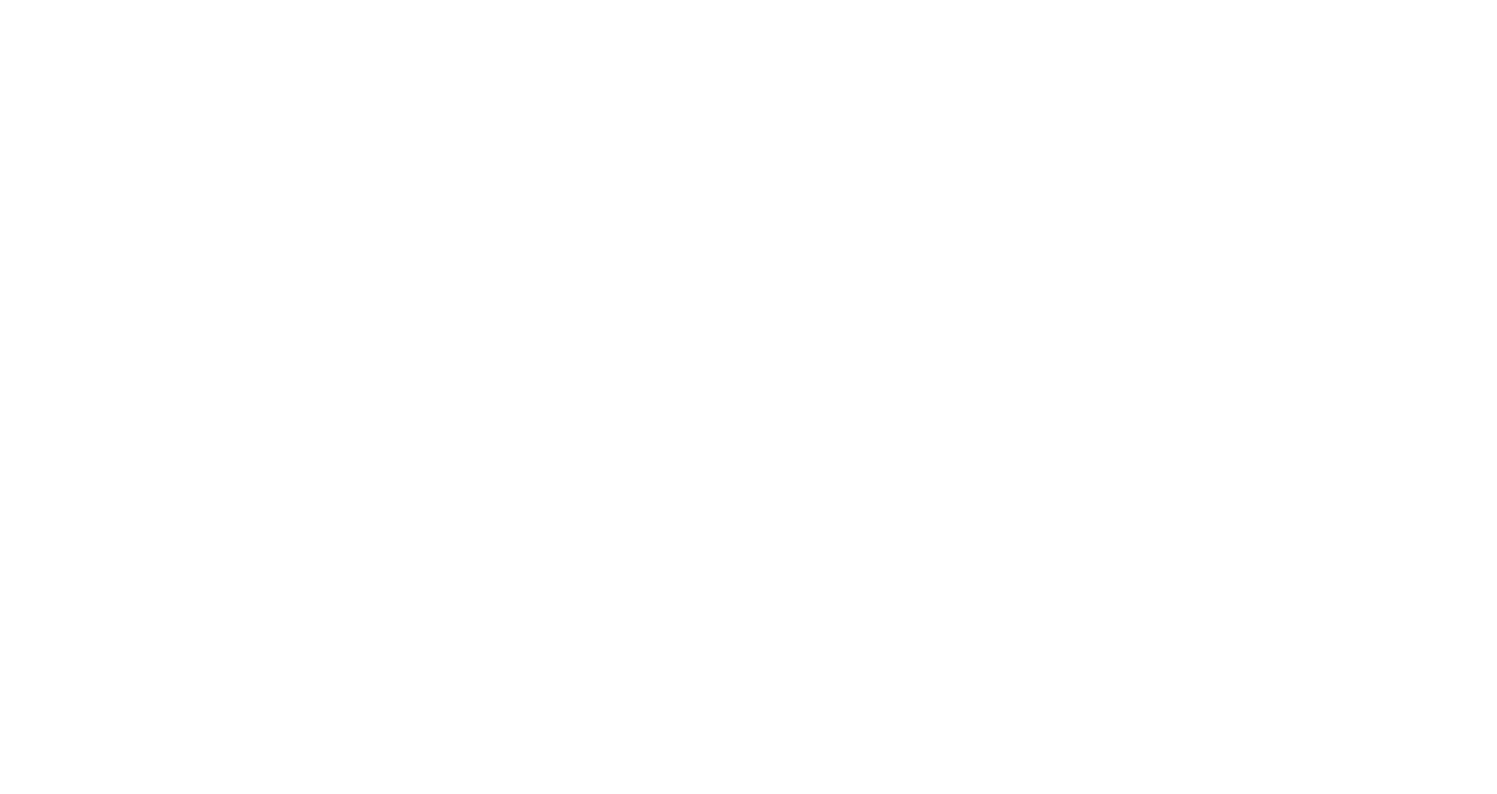
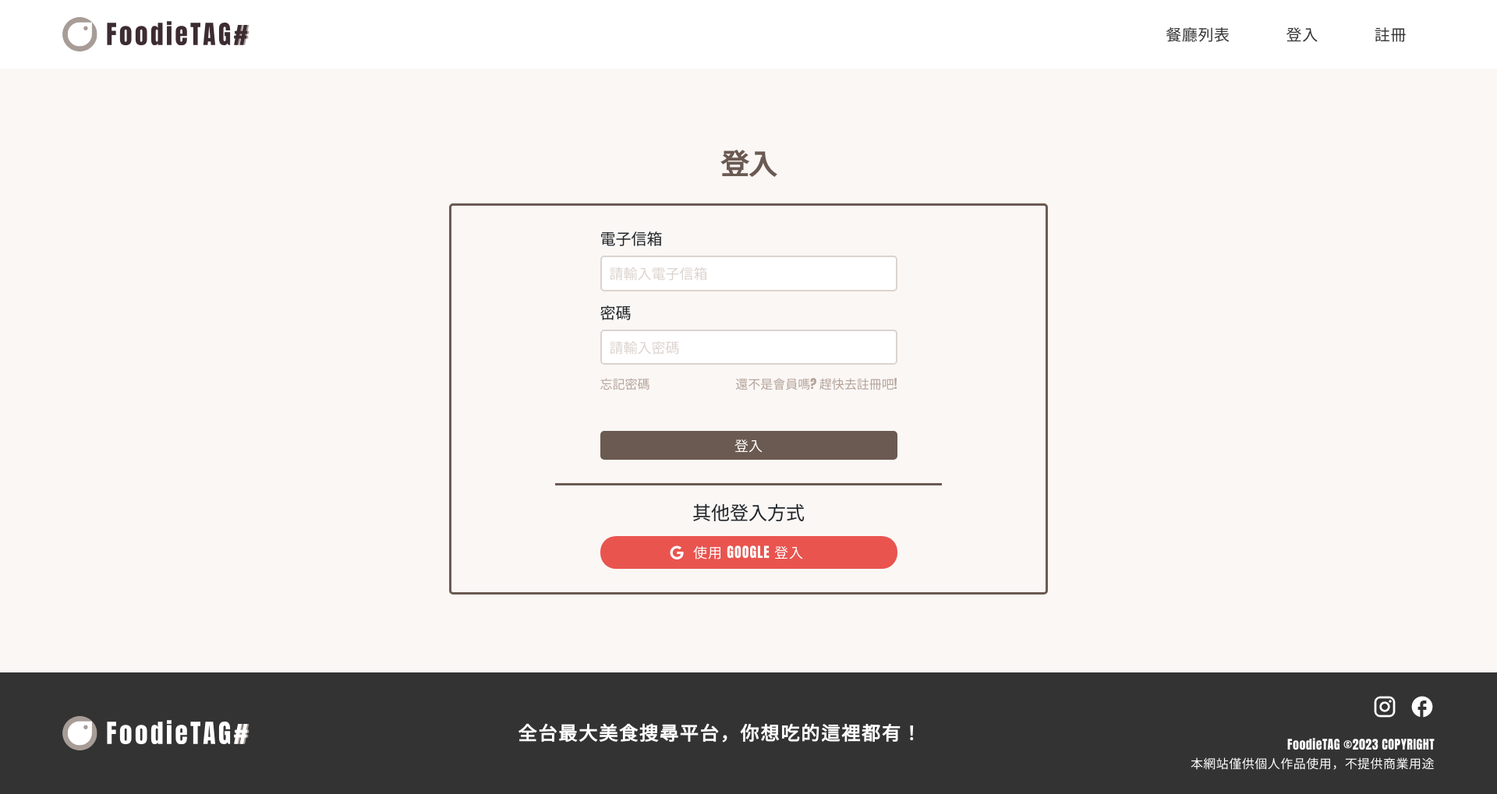
Before and after one commit to johnny891202/FoodieTAG, a website: page pages/login.html in a window 1280 px wide. Shown: the whole page at 78% size, 1920 px wide, since content can reach past the window. Before the commit the page ends 800 px from the top, so only its background shows below. Drawn offline with Linux system fonts and the light colour scheme.

Commit message:
完成登入頁面(login.html)切版

```diff
--- a/assets/all.scss
+++ b/assets/all.scss
@@ -5,6 +5,7 @@
 
 //將開發的共用元件路徑放這
 @import "./scss/component/button";
+@import "./scss/component/mixin";
 
 //將各自的scss檔放這裡
 @import "./scss/pages/index";
--- a/assets/scss/pages/_login.scss
+++ b/assets/scss/pages/_login.scss
@@ -0,0 +1,210 @@
+/* login樣式開始 */
+.wrap{
+    width: 1920px;
+    margin: 0 auto;
+    // 導覽列
+    .navbar{
+
+        padding: 20px 80px;
+        // LOGO
+        .logo{
+            background-image: url(./images/logo_big.svg);
+            display: block;
+            background-repeat: no-repeat;
+            width: 240px;
+            height: 48px;
+            @include hide-text;
+        }
+        .logo:hover{
+            opacity: 0.5;
+        }
+        // 選單
+        .navbar-menu{
+            display: flex;
+            margin-bottom: 0;
+            li{
+                font-family: Noto Sans TC;
+                font-size: 20px;
+                font-style: normal;
+                font-weight: 500;
+                line-height: 30px;
+                letter-spacing: 0.6px;
+                margin: 0 12px;
+                a{
+                    display: block;
+                    color: #363636;
+                    padding: 0 24px;
+                }
+                a:hover{
+                    color: #B5A39A;
+                }
+            }
+        }
+    }
+    // 登入欄位
+    .login-form{
+        padding: 100px 0;
+        background-color: #FAF7F5;
+        h2{
+            text-align: center;
+            margin-bottom: 30px;
+            color: #6B5A52;
+        }
+        form{
+            width: 40%;
+            margin: 0 auto;
+            border: 3px solid #6B5A52;
+            border-radius: 5px;
+            display: flex;
+            flex-direction: column;
+            align-items: center;
+            padding: 30px 0;
+            .content{
+                width: 50%;
+                label{
+                    display: block;
+                    font-size: 20px;
+                    font-family: Noto Sans TC;
+                    margin-bottom: 10px;
+                }
+                input{
+                    width: 100%;
+                    margin-bottom: 15px;
+                    padding: 10px;
+                    font-size: 18px;
+                    border: 2px solid #DCD3CE;
+                    border-radius: 5px;
+                }
+                input:focus{
+                    border: 2px solid #B5A39A;
+                    outline: 0;
+                }
+                ::placeholder{
+                    color: #DCD3CE;
+                }
+                .login-link{
+                    display: flex;
+                    justify-content: space-between;
+                    margin-bottom: 50px;
+                    a{
+                        color: #B5A39A;
+                    }
+                    a:hover{
+                        color: #6B5A52;
+                    }
+                }
+                button{
+                    width: 100%;
+                    padding: 8px 0;
+                    font-size: 18px;
+                    border: 0;
+                    border-radius: 5px;
+                    background-color: #6B5A52;
+                    color: #FFFFFF;
+                    margin-bottom: 30px;
+                }
+                button:hover{
+                    opacity: 0.8;
+                }
+            }
+            .other-login{
+                width: 65%;
+                border-top: 3px solid #6B5A52;
+                p{
+                    text-align: center;
+                    margin-top: 20px;
+                    font-size: 24px;
+                }
+            }
+            .google-login{
+                width: 50%;
+                padding: 10px 0;
+                font-size: 18px;
+                letter-spacing: 1px;
+                border: 0;
+                border-radius: 20px;
+                background-color: #e9544f;
+                position: relative;
+                color: #FFFFFF;
+            }
+            .google-login:hover{
+                opacity: 0.5;
+            }
+            i::before{
+                color: #FFFFFF;
+                position: absolute;
+                top: 12px;
+                left: 90px;
+            }
+        }
+    }
+    // 頁尾
+    .footer{
+        padding: 28px 80px;
+        background-color: #333;
+        color: #FFFFFF;
+        display: flex;
+        justify-content: space-between;
+        align-items: center;
+        .footer-logo{
+            background-image: url(/assets/images/dark_logo_big.svg);
+            display: block;
+            background-repeat: no-repeat;
+            width: 240px;
+            height: 48px;
+            @include hide-text;
+        }
+        .slogan{
+            color: #FFFFFF;
+            font-family: Noto Sans TC;
+            font-size: 24px;
+            font-style: normal;
+            font-weight: 700;
+            line-height: 28.8px;
+            letter-spacing: 1.92px;
+        }
+        .logo-content{
+            display: flex;
+            flex-direction: column;
+            align-items: flex-end;
+            .footer-icon{
+                display: flex;
+                margin-bottom: 20px;
+                padding-left: 0;
+                li{
+                    .ig{
+                        background-image: url(/assets/images/instagram_icon.png);
+                        display: block;
+                        background-repeat: no-repeat;
+                        width: 32px;
+                        height: 32px;
+                        @include hide-text;
+                    }
+                    .fb{
+                        background-image: url(/assets/images/facebook_icon.png);
+                        display: block;
+                        background-repeat: no-repeat;
+                        width: 32px;
+                        height: 32px;
+                        @include hide-text;
+                        margin-left: 16px;
+                    }
+                }
+            }
+            span{
+                font-size: 16px;
+                font-style: normal;
+                line-height: 24px;
+                letter-spacing: 0.48px;
+            }
+            .copyright{
+                font-family: Anton;
+                font-weight: 400;
+            }
+            .logo-mark{
+                font-family: Noto Sans TC;
+                font-weight: 500;
+            }
+        }
+    }
+}
--- a/pages/login.html
+++ b/pages/login.html
@@ -4,9 +4,56 @@
     <meta charset="UTF-8">
     <meta name="viewport" content="width=device-width, initial-scale=1.0">
     <title>Document</title>
+    <link rel='stylesheet' href='https://cdnjs.cloudflare.com/ajax/libs/font-awesome/6.4.0/css/all.min.css'/>
     <link rel="stylesheet" href="../assets/all.css">
 </head>
 <body>
-
+    <div class="wrap">
+        <!-- 導覽列 -->
+        <div class="navbar">
+            <!-- LOGO -->
+            <a href="#" class="logo">FoodieTag#</a>
+            <!-- 選單 -->
+            <ul class="navbar-menu list-unstyled">
+                <li><a href="#">餐廳列表</a></li>
+                <li><a href="#">登入</a></li>
+                <li><a href="#">註冊</a></li>
+            </ul>
+        </div>
+        <!-- 登入欄位 -->
+        <div class="login-form">
+            <h2>登入</h2>
+            <form>
+                <div class="content">
+                    <label for="email">電子信箱</label>
+                    <input type="mail" id="email" placeholder="請輸入電子信箱">
+                    <label for="password">密碼</label>
+                    <input type="password" id="password" placeholder="請輸入密碼">
+                    <div class="login-link">
+                        <a href="#" class="forget-password">忘記密碼</a>
+                        <a href="#" class="signup-member">還不是會員嗎? 趕快去註冊吧!</a>
+                    </div>
+                    <button type="button">登入</button>
+                </div>
+                <div class="other-login">
+                    <p>其他登入方式</p>
+                </div>
+                <button type="button" class="google-login"><i class="fa-brands fa-google"></i>使用 GOOGLE 登入</button>
+            </form>
+        </div>
+        <!-- 頁尾 -->
+        <div class="footer">
+            <a href="#" class="footer-logo">FoodieTag#</a>
+            <span class="slogan">全台最大美食搜尋平台，你想吃的這裡都有！</span>
+            <div class="logo-content">
+                <ul class="footer-icon list-unstyled">
+                    <li><a href="#" class="ig">instagram</a></li>
+                    <li><a href="#" class="fb">facebook</a></li>
+                </ul>
+                <span class="copyright">FoodieTAG ©2023 COPYRIGHT</span>
+                <span class="logo-mark">本網站僅供個人作品使用，不提供商業用途</span>
+            </div>
+        </div>
+    </div>
 </body>
 </html>
```
Also changed, not shown: assets/all.css.
